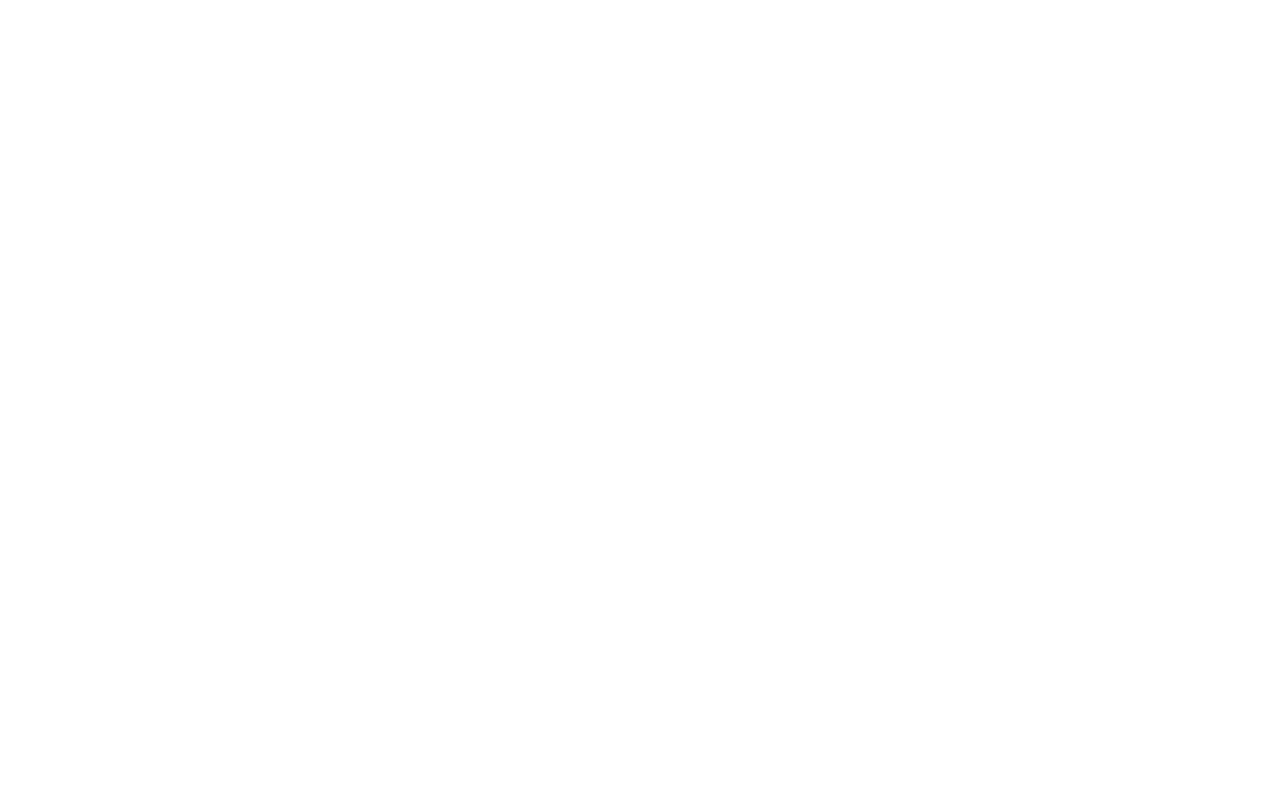
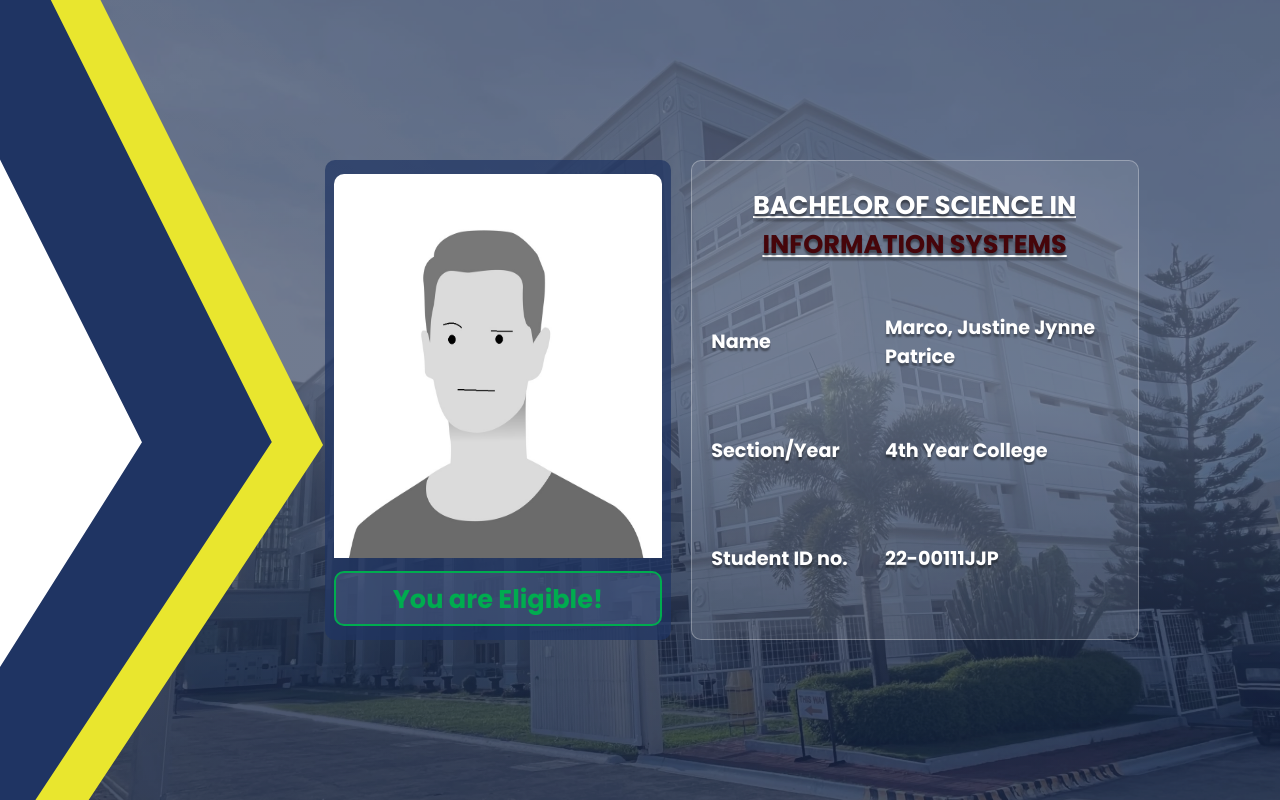
Before and after one commit to Fourthhy/free-lunch-eligibility-check, a React (Vite) app: page /queryresponse in a window 1280 px wide. Before the commit this address had no page. Built offline with nearby package versions, Linux system fonts and the light colour scheme.

Commit message:
Implementation: Query Response Page

```diff
--- a/src/pages/KStaff/InputField.jsx
+++ b/src/pages/KStaff/QueryInput.jsx
@@ -1,8 +1,8 @@
-export default function InputField() {
+export default function QueryInput() {
     return (
         <>
             <div className="relative">
-                <img src="/KStaff-bg-image.svg" alt="background image" className="w-full h-screen object-cover" />
+                <img src="/KStaff-bg-image.svg" alt="background image" className="w                                                                                                        -full h-screen object-cover" />
             </div>
             <div className="absolute top-0 left-0 w-[39vw] h-[60vh] flex flex-col justify-evenly">
                 <div className="flex items-center h-[40%] w-[100%] justify-start pl-[1vw]">
--- /dev/null
+++ b/src/pages/KStaff/QueryResponse.jsx
@@ -0,0 +1,50 @@
+export default function QueryResponse() {
+    return (
+        <>
+            <div className="relative">
+                <img src="/KStaff-bg-image-2.svg" alt="background image" className="h-screen w-screen object-cover"/>
+            </div>
+            <div className="absolute h-screen w-screen top-0">
+                <div className="h-screen ml-[25%]">
+                    <div className="w-[100%] h-[100%] flex items-center p-[5px] gap-5">
+                        <div className="h-[60vh] w-[27vw] bg-[#1F3463] bg-opacity-70 flex flex-col items-center justify-evenly rounded-[10px]">
+                            <img src="/person-placeholder.jpg" alt="placeholder image" className="h-[80%] w-[95%] rounded-t-[10px]"/>
+                            <div className="w-[95%] border-[2px] border-[#00AC4F] rounded-[10px] bg-white bg-opacity-10">
+                                <p className="text-[#00AC4F] font-Poppins font-bold text-[2vw] py-[2%] text-center">
+                                    You are Eligible!
+                                </p>
+                            </div>
+                        </div>
+                        <div className="h-[60vh] w-[35vw] bg-white bg-opacity-10 rounded-[10px] border-[1px] flex flex-col items-center justify-evenly" style={{borderColor: "rgba(255, 255, 255, 0.3)"}}>
+                            <p className="font-Poppins text-[2vw] font-bold text-white underline text-center" style={{textShadow: "0px 3px 2px rgba(0, 0, 0, 0.4)"}}>BACHELOR OF SCIENCE IN <br /> <span className="text-[#46050A]">INFORMATION SYSTEMS</span></p>
+                            <div className="h-[68%] w-[95%] flex">
+                                <div className="h-[100%] w-[40%] grid grid-cols-1 grid-rows-3">
+                                    <div className="flex items-center">
+                                        <p className="font-Poppins text-[1.5vw] font-bold text-white pl-[5%]" style={{textShadow: "0px 3px 2px rgba(0, 0, 0, 0.4)"}}>Name</p>
+                                    </div>
+                                    <div className="flex items-center">
+                                        <p className="font-Poppins text-[1.5vw] font-bold text-white pl-[5%]" style={{textShadow: "0px 3px 2px rgba(0, 0, 0, 0.4)"}}>Section/Year</p>
+                                    </div>
+                                    <div className="flex items-center">
+                                        <p className="font-Poppins text-[1.5vw] font-bold text-white pl-[5%]" style={{textShadow: "0px 3px 2px rgba(0, 0, 0, 0.4)"}}>Student ID no.</p>
+                                    </div>
+                                </div>
+                                <div className="h-[100%] w-[60%] grid grid-cols-1 grid-rows-3">
+                                    <div className="flex items-center">
+                                        <p className="font-Poppins text-[1.5vw] font-bold text-white pl-[5%]" style={{textShadow: "0px 3px 2px rgba(0, 0, 0, 0.4)"}}>Marco, Justine Jynne Patrice</p>
+                                    </div>
+                                    <div className="flex items-center">
+                                        <p className="font-Poppins text-[1.5vw] font-bold text-white pl-[5%]" style={{textShadow: "0px 3px 2px rgba(0, 0, 0, 0.4)"}}>4th Year College</p>
+                                    </div>
+                                    <div className="flex items-center">
+                                        <p className="font-Poppins text-[1.5vw] font-bold text-white pl-[5%]" style={{textShadow: "0px 3px 2px rgba(0, 0, 0, 0.4)"}}>22-00111JJP</p>
+                                    </div>
+                                </div>
+                            </div>
+                        </div>
+                    </div>
+                </div>
+            </div>
+        </>
+    )
+}
--- a/src/routes/AppRoute.jsx
+++ b/src/routes/AppRoute.jsx
@@ -1,7 +1,8 @@
 import { BrowserRouter as Router, Routes, Route } from "react-router-dom"
 import LandingPage from "../pages/LandingPage"
 import AdminLogin from "../pages/admin/AdminLogin"
-import InputField from "../pages/KStaff/InputField"
+import QueryInput from "../pages/KStaff/QueryInput"
+import QueryResponse from "../pages/KStaff/QueryResponse"
 
 function App() {
 
@@ -11,7 +12,10 @@
         <Routes>
           <Route path="/" element={<LandingPage />} />
           <Route path="/admin_login" element={<AdminLogin />} />
-          <Route path="/kstaffInput" element={<InputField />} />
+          <Route path="/queryinput" element={<QueryInput />} />
+
+          <Route path="/queryresponse" element={<QueryResponse />} /> {/*TEMPORARY ROUTE*/}
+
         </Routes>
       </Router>
     </>
```
Also changed, not shown: public/KStaff-bg-image-2.svg (added), public/person-placeholder.jpg (added).
